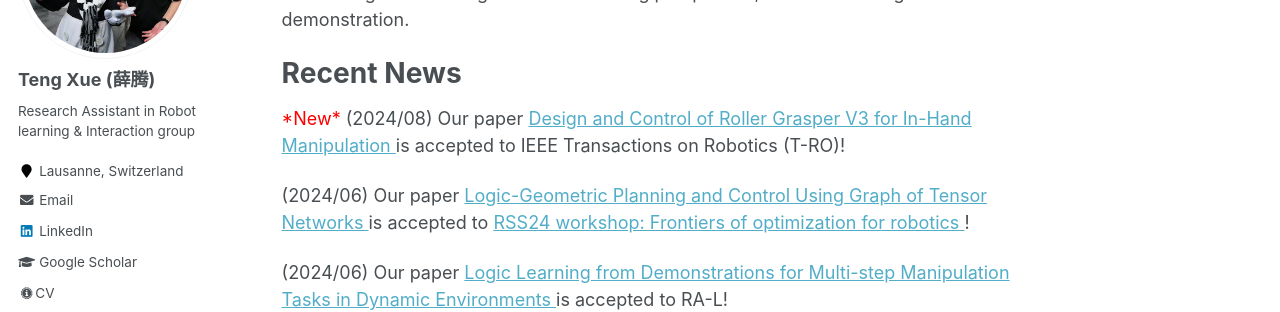
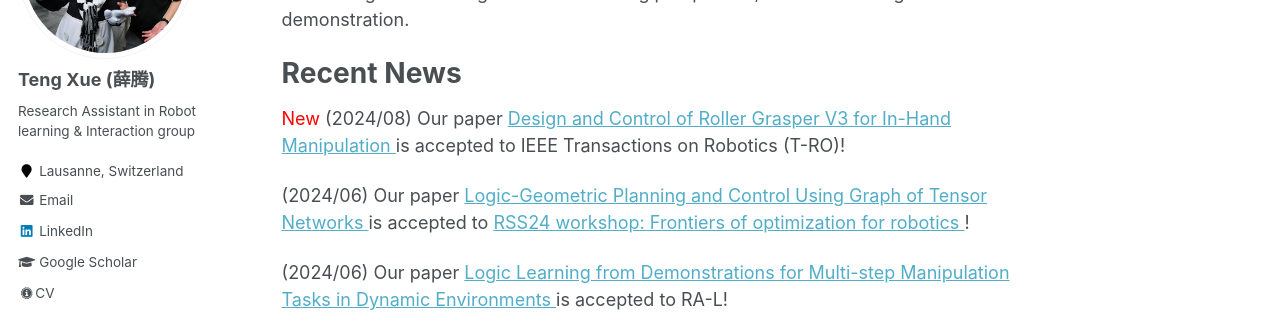
Before and after one commit to Schortenger/schortenger.github.io, a Jekyll site: the page built from _pages/about.md, in a window 1280 px wide and 900 px high, scrolled down 666 px. Shown: the part 152-464 px from the top of the window. Built offline with Jekyll 4.4.1, drawn with Linux system fonts in a browser that asks for light colours; some web fonts are replaced; a script that is not in the unit is left out.

```diff
--- a/_pages/about.md
+++ b/_pages/about.md
@@ -17,7 +17,7 @@
 Recent News
 ======
 
-<p> <font color=red>*New*</font> (2024/08) Our paper <a href="https://yuanshenli.com/roller_grasper_v3.html"> Design and Control of Roller Grasper V3 for In-Hand Manipulation </a> is accepted to IEEE Transactions on Robotics (T-RO)!
+<p> <font color=red>New</font> (2024/08) Our paper <a href="https://yuanshenli.com/roller_grasper_v3.html"> Design and Control of Roller Grasper V3 for In-Hand Manipulation </a> is accepted to IEEE Transactions on Robotics (T-RO)!
 
 <p>(2024/06) Our paper <a href="https://drive.google.com/file/d/1N1DuU_Uf90E8XT502-fALMR4Fo3oAPSI/view"> Logic-Geometric Planning and Control
 Using Graph of Tensor Networks </a> is accepted to <a href="https://sites.google.com/robotics.utias.utoronto.ca/frontiers-optimization-rss24/home"> RSS24 workshop: Frontiers of optimization for robotics </a> !
```
